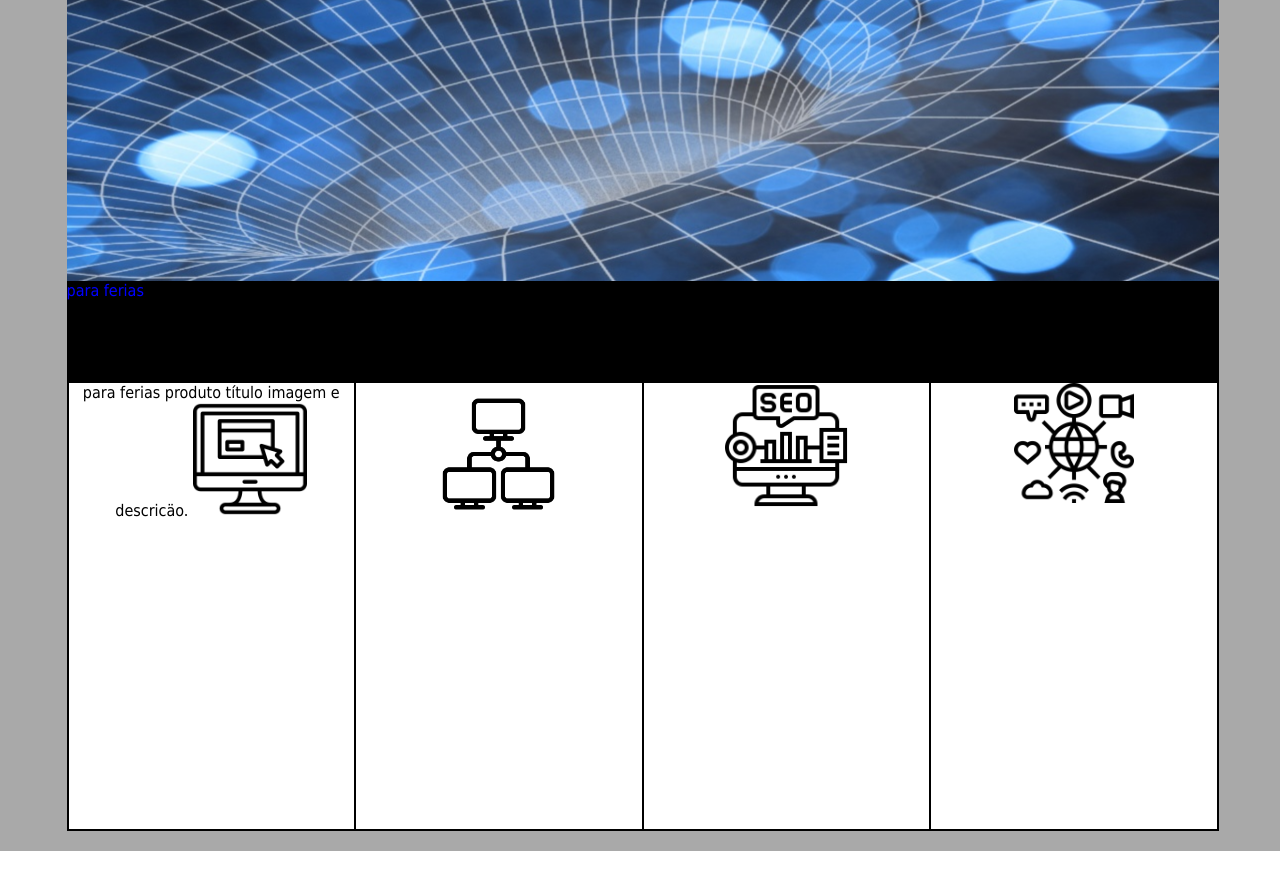
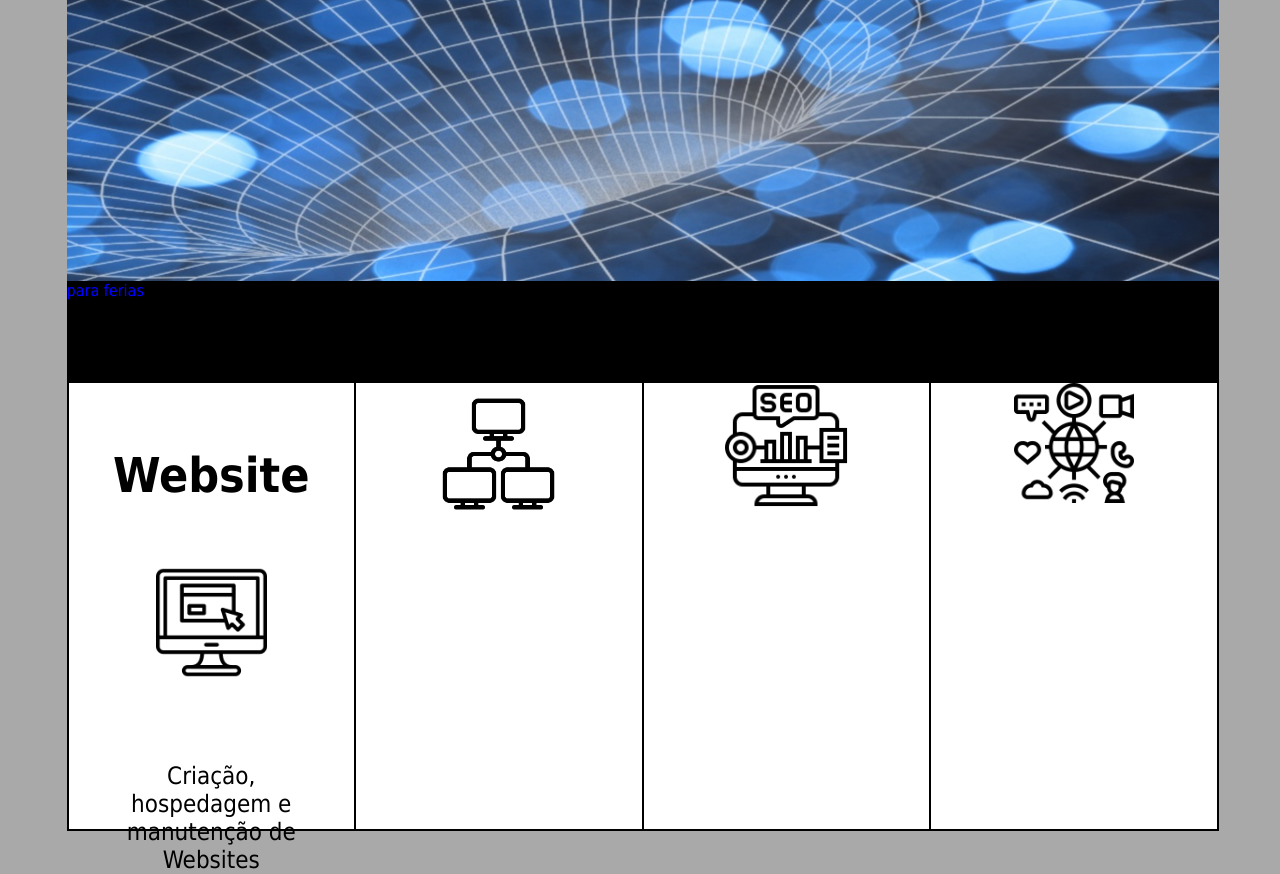
Before and after one commit to mbpfilho/front-end, a PHP site: page / in a window 1280 px wide. Shown: the part 141-1015 px from the top of the page. Before the commit the page ends 992 px from the top, so only its background shows below. Run offline with PHP 8.4, Linux system fonts and the light colour scheme.

Commit message:
regulando título e descicao dos produtos

```diff
--- a/projeto-site/index.php
+++ b/projeto-site/index.php
@@ -29,20 +29,21 @@
         para ferias
       </div>
       <div class="produtos">
-        <div class="p1">
-          para ferias produto título imagem e descricäo.
+        <div class="produto1">
+          <h1>Website</h1>
           <img src="./src/website.png" alt="website">
+          <p>Criação, hospedagem e manutenção de Websites</p>
         </div>
 
-        <div class="p2">
+        <div class="produto2">
           <img src="./src/network.png" alt="rede de computadores">
         </div>
 
-        <div class="p3">
+        <div class="produto3">
           <img src="./src/seo.png" alt="otimização de mecanismos de busca">
         </div>
 
-        <div class="p4">
+        <div class="produto4">
           <img src="./src/social-media.png" alt="mídias sociais">
         </div>
       </div>
--- a/projeto-site/src/index.css
+++ b/projeto-site/src/index.css
@@ -68,7 +68,15 @@ body{
   margin-bottom: 20px;
   text-align: center;
 }
-.p1{
+.produtos h1{
+  font-size: 6vh;
+  margin: 8vh 0;
+}
+.produtos p{
+  font-size: 3vmin;
+  margin: 10vmin 4vmin;
+}
+.produto1{
   width: 25%;
   height: 100%;
   box-sizing: border-box;
@@ -76,10 +84,10 @@ body{
   border: 1px solid black;
   float: left;
 }
-.p1 img{
-  width: 40%;
+.produto1 img{
+  width: 39%;
 }
-.p2{
+.produto2{
   width: 25%;
   height: 100%;
   box-sizing: border-box;
@@ -87,10 +95,10 @@ body{
   border: 1px solid black;
   float: left;
 }
-.p2 img{
+.produto2 img{
   width: 50%;
 }
-.p3{
+.produto3{
   width: 25%;
   height: 100%;
   box-sizing: border-box;
@@ -98,10 +106,10 @@ body{
   border: 1px solid black;
   float: left;
 }
-.p3 img{
+.produto3 img{
   width: 44%;
 }
-.p4{
+.produto4{
   width: 25%;
   height: 100%;
   box-sizing: border-box;
@@ -109,6 +117,6 @@ body{
   border: 1px solid black;
   float: left;
 }
-.p4 img{
+.produto4 img{
   width: 42%;
 }
```
